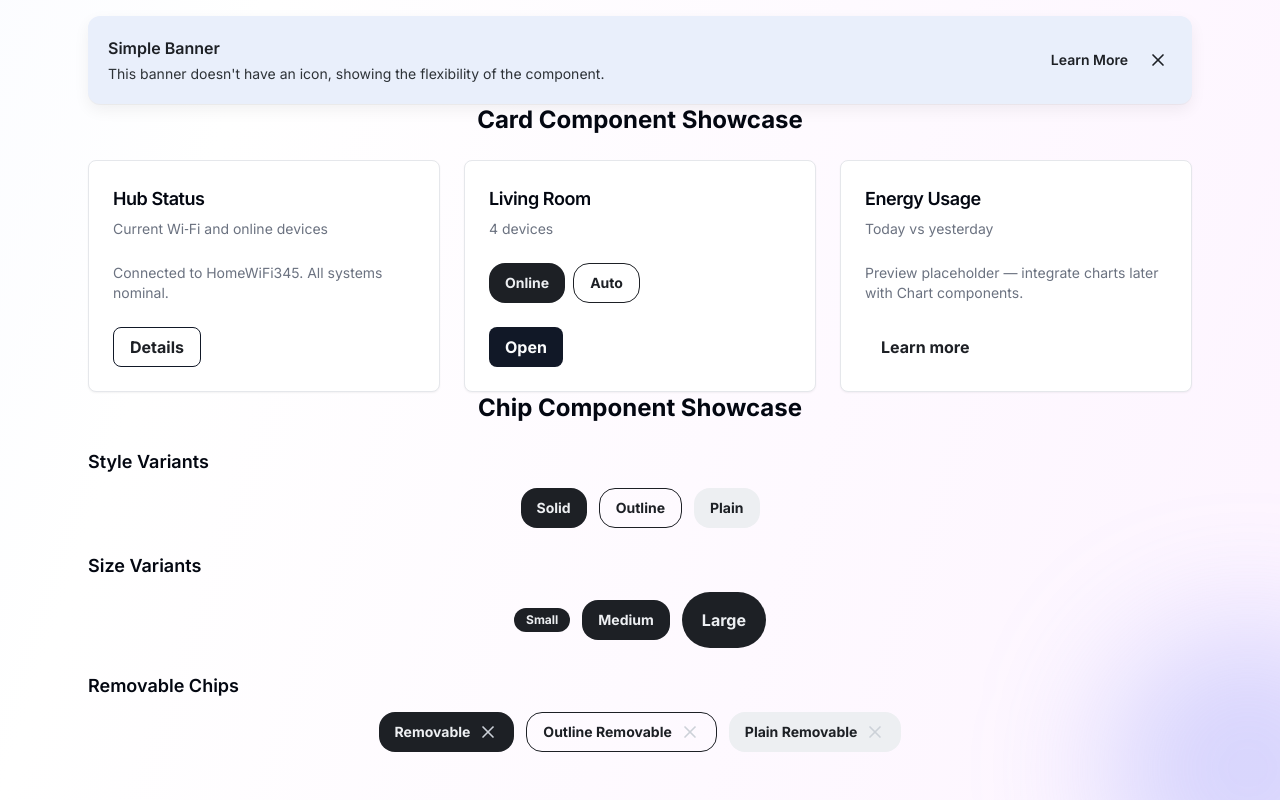
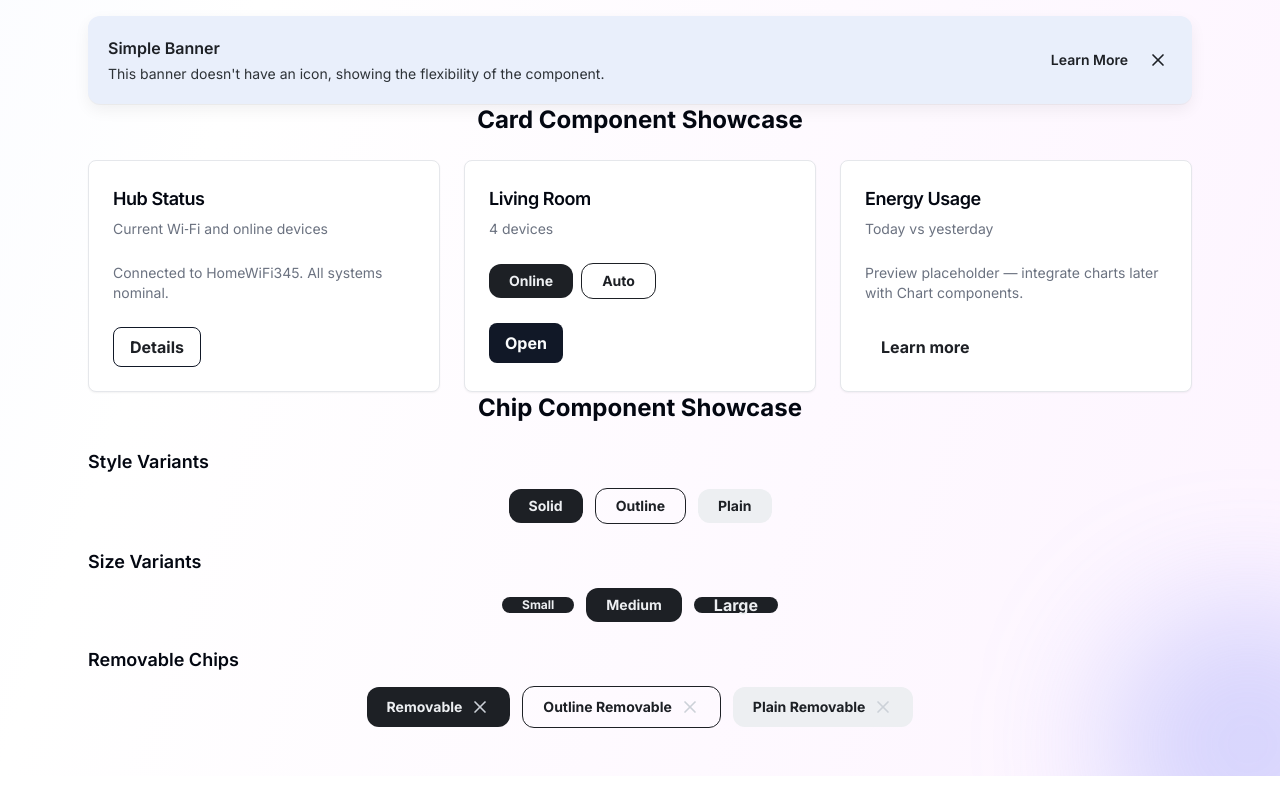
Before and after one commit to cgonz0/DS_test, a React (Vite) app: page / in a window 1280 px wide. Shown: the part 3044-3844 px from the top of the page. After the commit the page ends 3820 px from the top, so only its background shows below. Built offline with nearby package versions, Linux system fonts and the light colour scheme.

Commit message:
Update Chip component to match Figma design more closely
cgen-3552ac680e074f638d1ac5ecd3e08470

```diff
--- a/client/components/ui/chip.tsx
+++ b/client/components/ui/chip.tsx
@@ -5,7 +5,7 @@ import { X } from "lucide-react";
 import { cn } from "@/lib/utils";
 
 const chipVariants = cva(
-  "inline-flex items-center font-semibold transition-colors focus:outline-none focus:ring-2 focus:ring-ring focus:ring-offset-2",
+  "inline-flex items-center font-bold transition-colors focus:outline-none focus:ring-2 focus:ring-ring focus:ring-offset-2",
   {
     variants: {
       variant: {
@@ -14,14 +14,54 @@ const chipVariants = cva(
         plain: "bg-[#EDEFF2] text-[#1D2025]",
       },
       size: {
-        small: "text-xs h-6 px-3 rounded-full",
-        medium: "text-sm h-10 px-4 rounded-2xl",
-        large: "text-base h-14 px-5 rounded-[56px]",
+        small: "text-xs leading-5 rounded-full",
+        medium: "text-sm leading-5 rounded-xl",
+        large: "text-base leading-6 rounded-[56px]",
+      },
+      removable: {
+        true: "",
+        false: "",
       },
     },
+    compoundVariants: [
+      // Small size padding variants
+      {
+        size: "small",
+        removable: false,
+        className: "px-5 py-0.5",
+      },
+      {
+        size: "small",
+        removable: true,
+        className: "pl-3 pr-1 py-0.5",
+      },
+      // Medium size padding variants
+      {
+        size: "medium",
+        removable: false,
+        className: "px-5 py-2.5",
+      },
+      {
+        size: "medium",
+        removable: true,
+        className: "pl-4 pr-2 py-2.5",
+      },
+      // Large size padding variants
+      {
+        size: "large",
+        removable: false,
+        className: "px-5 py-4.5",
+      },
+      {
+        size: "large",
+        removable: true,
+        className: "pl-5 pr-2 py-4",
+      },
+    ],
     defaultVariants: {
       variant: "solid",
       size: "medium",
+      removable: false,
     },
   },
 );
```
